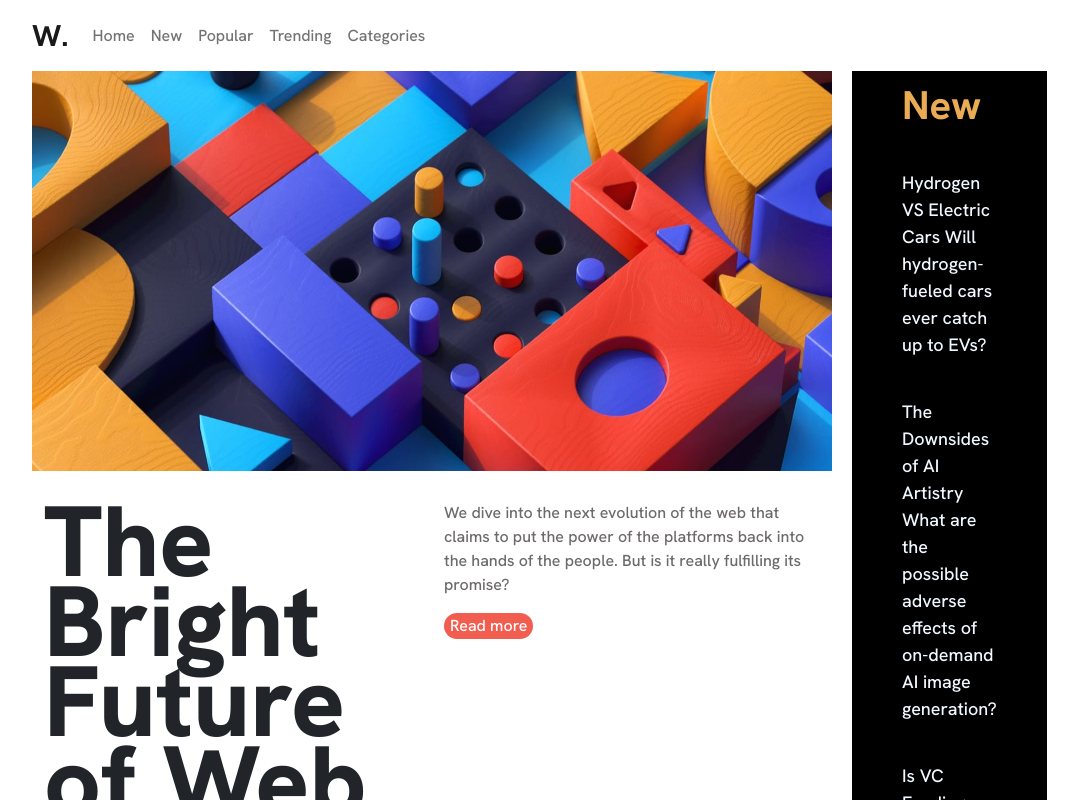
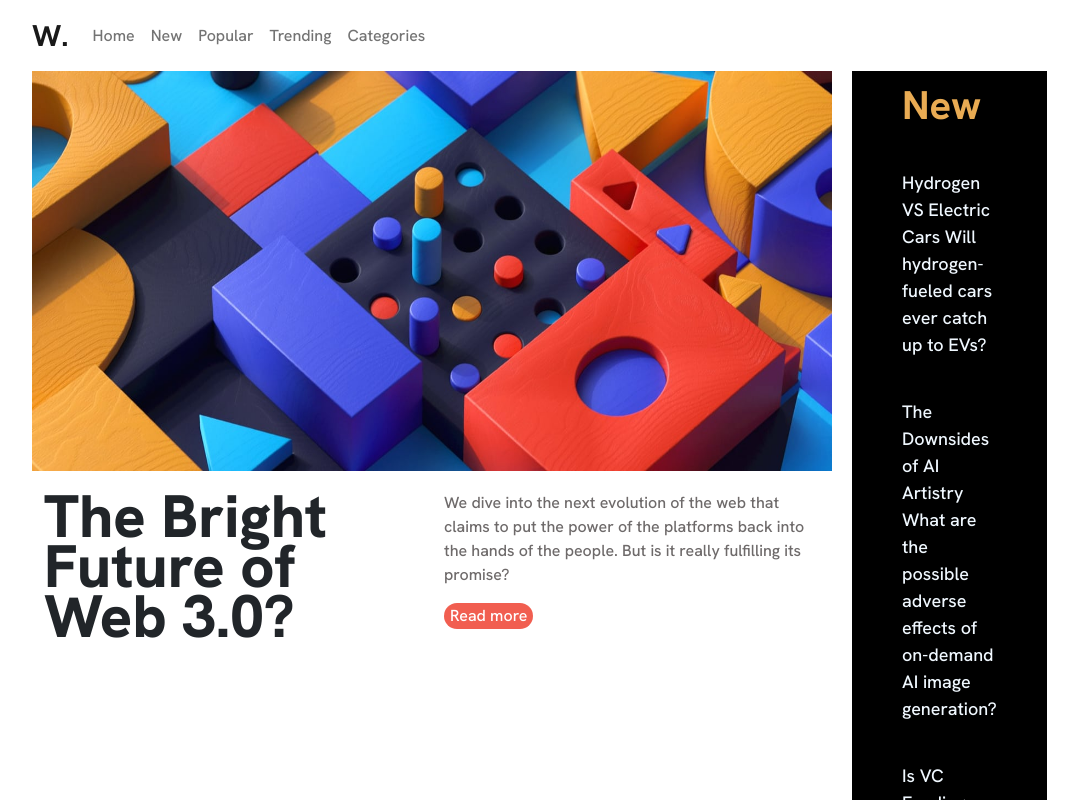
Before and after one commit to Vishal44-07/news-homepage-challenge, a React (Create React App) app: page / in a window 1280 px wide. Shown: the top 800 px of the page, without its empty margins (168-1246 px from the left). Built offline with nearby package versions, Linux system fonts and the light colour scheme.

Commit message:
Update index.css

```diff
--- a/src/index.css
+++ b/src/index.css
@@ -14,13 +14,13 @@
 }
 
 .future-head {
-  font-size: 100px;
+  font-size: 60px;
   font-weight: 800;
-  line-height: 80px;
-  padding-top: 30px;
+  line-height: 50px;
+  padding-top: 20px;
 }
 .future-paragraph {
-  padding-top: 30px;
+  padding-top: 20px;
 }
 
 .second {
```
